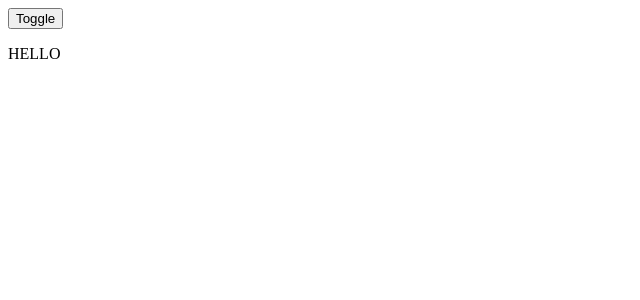
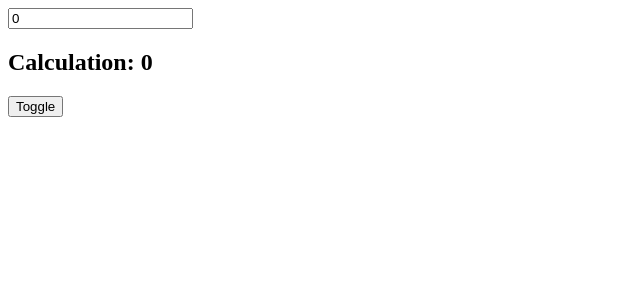
Before and after one commit to devalentineomonya/Learning-React-Hooks, a React (Vite) app: page / in a window 1280 px wide. Shown: the top 300 px of the page, without its empty margins (0-640 px from the left). Built offline with nearby package versions, Linux system fonts and the light colour scheme.

Commit message:
Learnt UseMemo Hook

```diff
--- a/src/App.jsx
+++ b/src/App.jsx
@@ -5,6 +5,7 @@ import UseRefDomElements from "./components/UseRef/UseRefDomElements";
 import UseReducer1 from "./components/UseReducer/UseReducer1";
 import UseLayout from "./components/UseLayoutEffect/UseLayout";
 import GetTextDimensions from "./components/UseLayoutEffect/GetTextDimensions";
+import UseMemo from "./components/useMemo/UseMemo";
 // import UseEffectCleaner from "./components/useEffectHooks/UseEffectCleaner";
 // import UseEffectWithVariables from "./components/useEffectHooks/UseEffectWithVariables";
 // import Counter from "./components/useStateHooks/counterComponent/Counter";
@@ -31,7 +32,8 @@ const App = () => {
         {/* <UseRefDomElements/> */}
         {/* <UseReducer1/> */}
         {/* <UseLayout/> */}
-        <GetTextDimensions/>
+        {/* <GetTextDimensions/> */}
+        <UseMemo/>
       </div>
     </>
   );
--- /dev/null
+++ b/src/components/useMemo/UseMemo.jsx
@@ -0,0 +1,36 @@
+import React, { useMemo, useState } from "react";
+
+const UseMemo = () => {
+  const [number, setNumber] = useState(0);
+  const [dark, setDark] = useState(false);
+
+
+  const useMemoValue = useMemo(() => {
+    return expensiveFunction(number);
+  }, [number]);
+
+
+  const cssStyles = {
+    backgroundColor: dark ? "black" : "white",
+    color: dark ? "white" : "black",
+  };
+
+  return (
+    <div style={cssStyles}>
+      <input
+        type="number"
+        value={number}
+        onChange={(e) => setNumber(e.target.valueAsNumber)}
+      />
+      <h2>Calculation: {useMemoValue}</h2>
+      <button onClick={() => setDark(!dark)}>Toggle</button>
+    </div>
+  );
+};
+function expensiveFunction(num) {
+  console.log("Loop started");
+  for (let i = 0; i < 1_000_000_000; i++) {}
+  return num;
+}
+
+export default UseMemo;
```
Also changed, not shown: src/components/useMemo/Read.txt (added).
